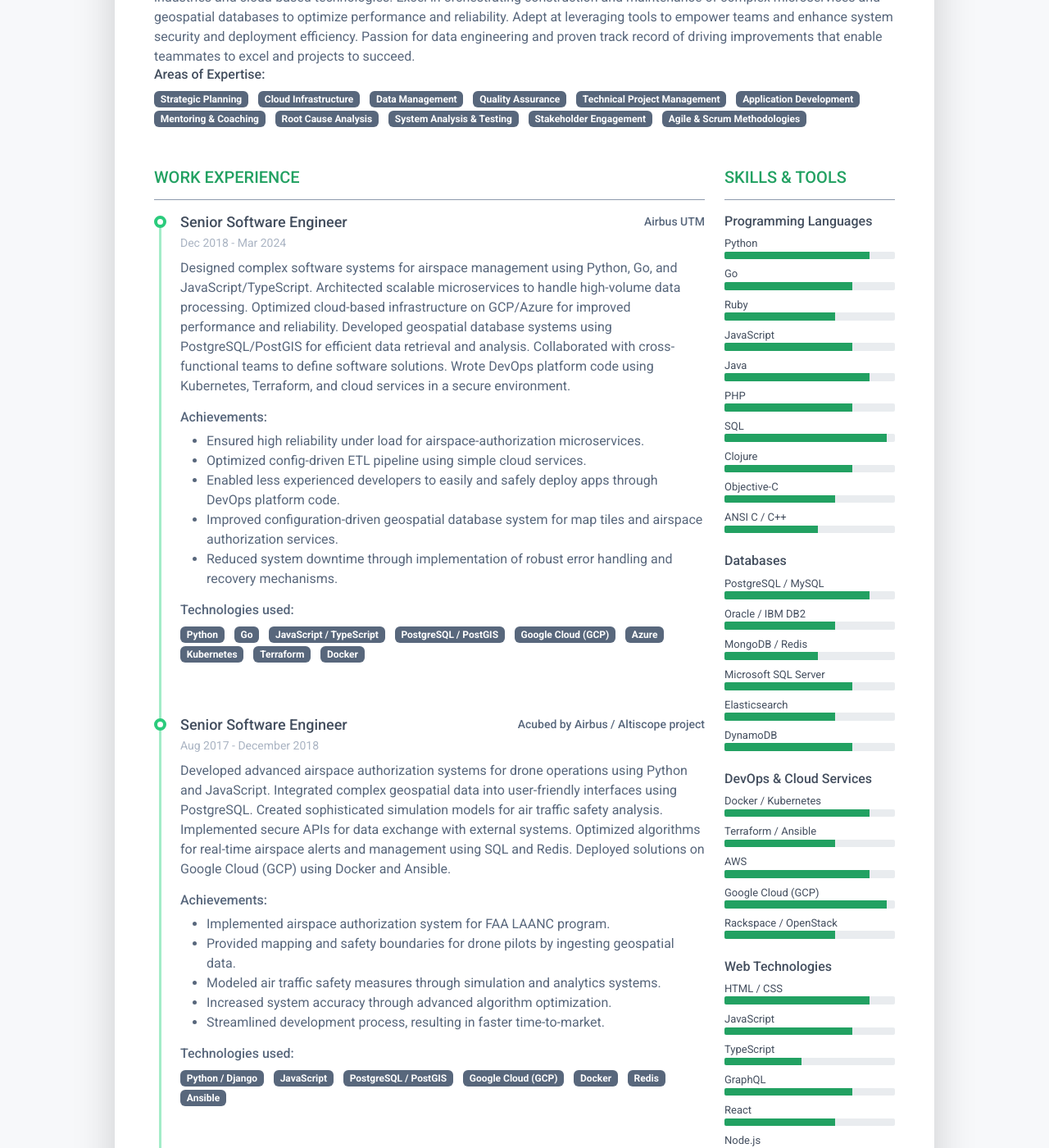
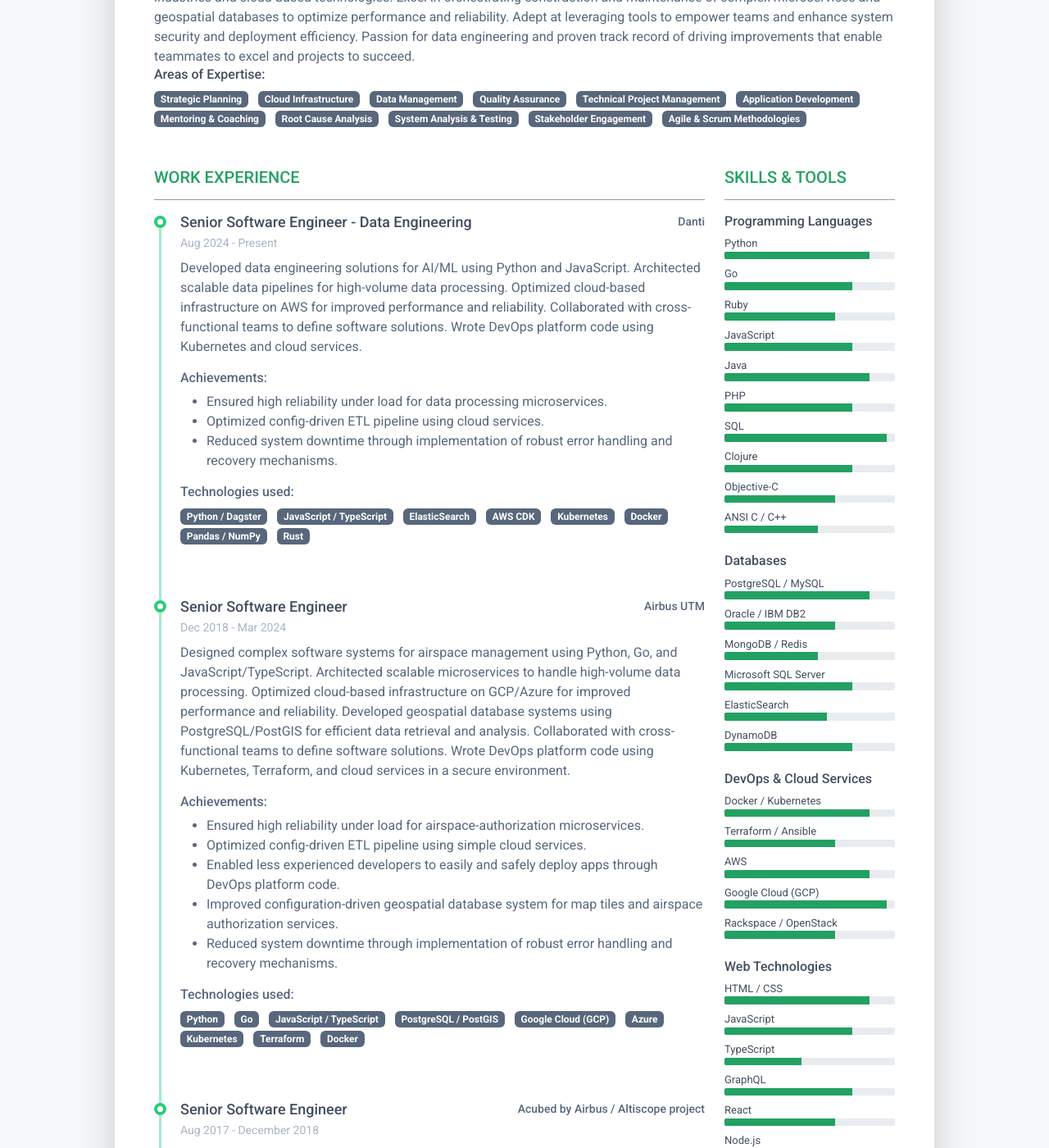
Before and after one commit to sventech/sventech.github.io, a Jekyll site: the page built from index.md, in a window 1280 px wide and 1400 px high, scrolled down 393 px. Shown: the whole window at 82% size. Built offline with Jekyll 4.4.1, drawn with Linux system fonts in a browser that asks for light colours; nearby versions of some CDN libraries.

Commit message:
Add basic Danti work details

```diff
--- a/_data/curriculum_vitae.json
+++ b/_data/curriculum_vitae.json
@@ -39,7 +39,7 @@
             "Oracle / IBM DB2": "65%",
             "MongoDB / Redis": "55%",
             "Microsoft SQL Server": "75%",
-            "Elasticsearch": "65%",
+            "ElasticSearch": "60%",
             "DynamoDB": "75%"
         },
         "DevOps &amp; Cloud Services": {
@@ -60,6 +60,7 @@
             "Ruby on Rails": "65%"
         },
         "Data Management &amp; Visualization": [
+            "Dagster",
             "Jupyter Notebooks",
             "Pandas / NumPy",
             "Matplotlib / Seaborn",
@@ -113,6 +114,30 @@
         }
     ],
     "experience": [
+        {
+            "company": "Danti",
+            "position": "Senior Software Engineer - Data Engineering",
+            "website": "https://danti.ai",
+            "location": "REMOTE",
+            "start_date": "Aug 2024",
+            "end_date": "Present",
+            "summary": "Developed data engineering solutions for AI/ML using Python and JavaScript. Architected scalable data pipelines for high-volume data processing. Optimized cloud-based infrastructure on AWS for improved performance and reliability. Collaborated with cross-functional teams to define software solutions. Wrote DevOps platform code using Kubernetes and cloud services.",
+            "technologies": [
+                "Python / Dagster",
+                "JavaScript / TypeScript",
+                "ElasticSearch",
+                "AWS CDK",
+                "Kubernetes",
+                "Docker",
+                "Pandas / NumPy",
+                "Rust"
+            ],
+            "highlights": [
+                "Ensured high reliability under load for data processing microservices.",
+                "Optimized config-driven ETL pipeline using cloud services.",
+                "Reduced system downtime through implementation of robust error handling and recovery mechanisms."
+            ]
+        },
         {
             "company": "Airbus UTM",
             "position": "Senior Software Engineer",
```
